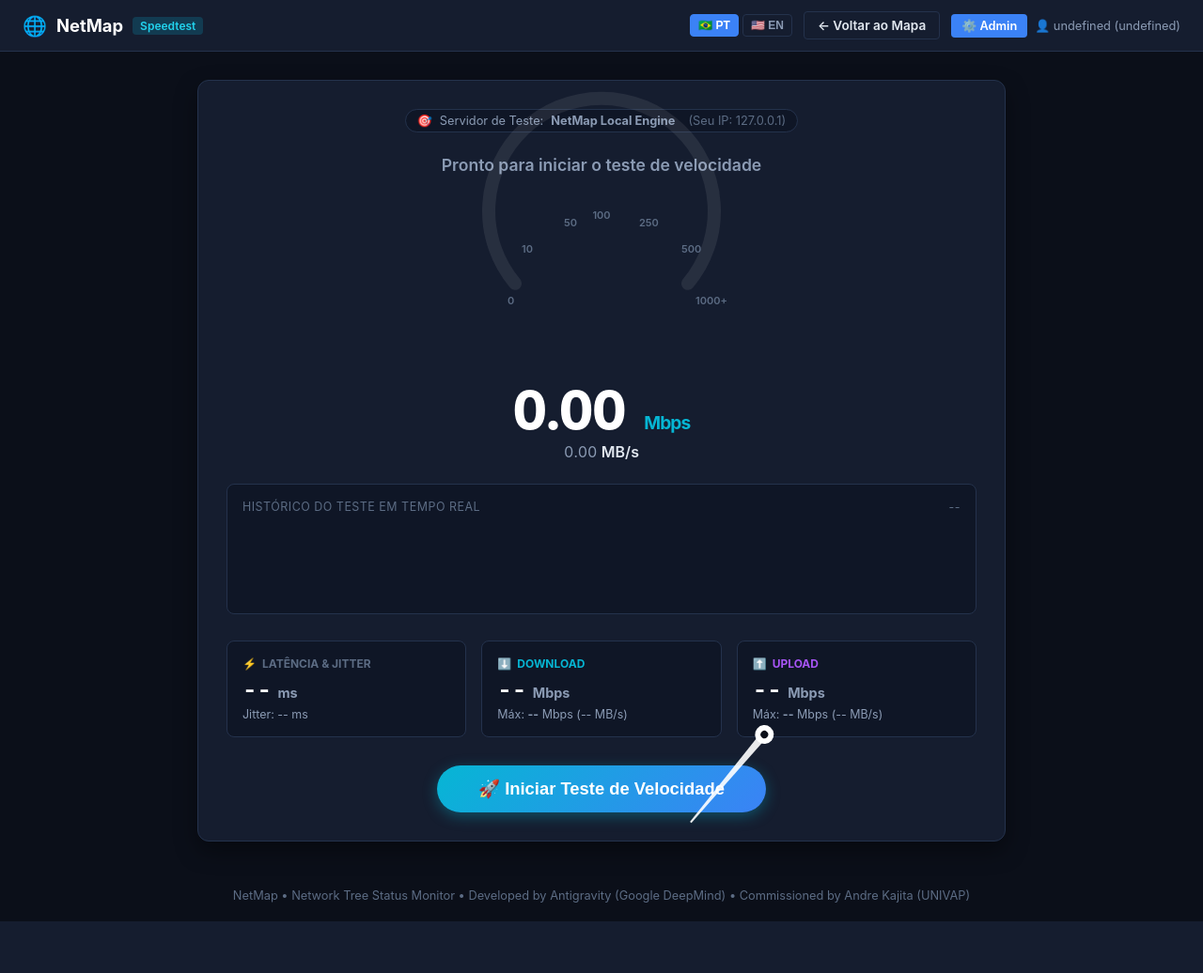
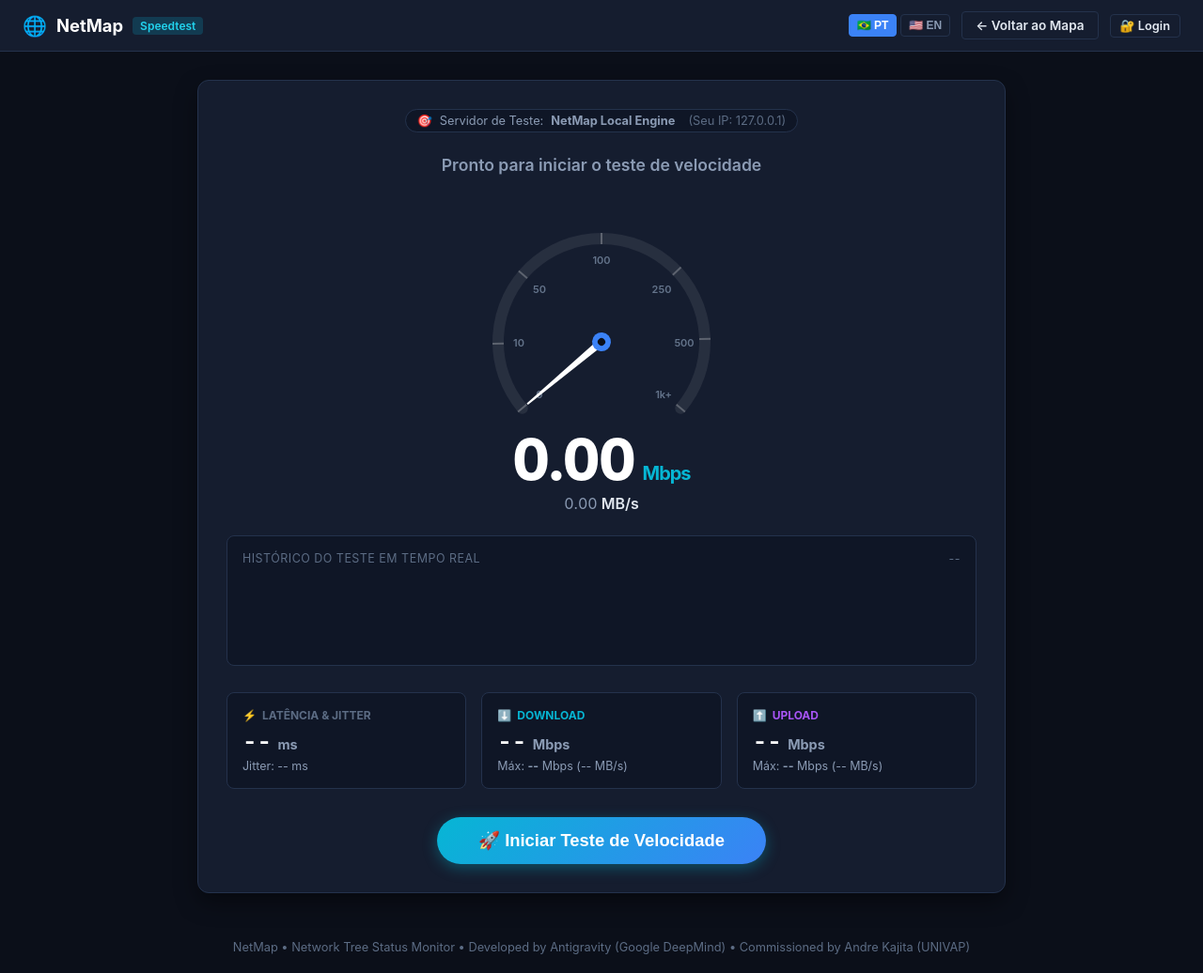
Before and after one commit to SillyNickname/netmap, a FastAPI app: page /speedtest in a window 1280 px wide. Shown: the whole page at 94% size. Before the commit the page ends 981 px from the top, so only its background shows below. Run offline with FastAPI, Linux system fonts and the light colour scheme; data that the repository does not hold is empty; some libraries are stand-ins or nearby versions.

Commit message:
fix(speedtest): fix gauge alignment, needle jumping, user display and db migration
- Rebuild SVG gauge and needle mechanics:
  * Anchor needle pivot at (180, 155) using SVG translate(180, 155) and
    pure rotate(angle) around (0,0), eliminating browser CSS transform-origin
    conflicts that caused wild needle jumping across Chrome and Firefox.
  * Re-calculate arc geometry (260 degree sweep, length 499.2) and align
    all scale tick lines and labels with precise trigonometric placement.
  * Clean up readout container styling with flex baseline alignment to
    prevent overlapping and number misalignment.
- Fix username display on speedtest page:
  * Properly extract user payload from /api/auth/me response, preventing
    "undefined (undefined)" for logged-in users and showing login button
    for visitors.
- Fix database population and placeholder column headers in admin interface:
  * Add automatic table & index migration safeguard in speedtest API endpoints
    (ensure_speedtest_table) guaranteeing speedtest_results table exists.
  * Sanitize numerical payloads before submission with Number.isFinite check.
  * Prevent applyTranslations() from overwriting element HTML with raw
    dictionary keys when a translation key is not found.
  * Bump static script cache-busters to v=1.4.0 across all templates.
  * Add localized role labels and error messages in speedtest results table.

Developed by: Antigravity (Google DeepMind)
Requested and commissioned by: Andre Kajita <kajita@univap.br>

```diff
--- a/static/css/speedtest.css
+++ b/static/css/speedtest.css
@@ -225,49 +225,60 @@ body {
 /* Gauge wrapper */
 .gauge-wrapper {
   position: relative;
-  width: 320px;
-  height: 220px;
-  margin: 0 auto 10px;
+  width: 360px;
+  max-width: 100%;
+  height: 250px;
+  margin: 0 auto;
+  display: flex;
+  align-items: center;
+  justify-content: center;
 }
 
 .gauge-svg {
   width: 100%;
   height: 100%;
-  overflow: visible;
+  display: block;
 }
 
 .gauge-bg-arc {
   fill: none;
   stroke: rgba(255, 255, 255, 0.08);
-  stroke-width: 14;
+  stroke-width: 12;
   stroke-linecap: round;
 }
 
 .gauge-val-arc {
   fill: none;
   stroke: url(#gaugeGradient);
-  stroke-width: 14;
+  stroke-width: 12;
   stroke-linecap: round;
   transition: stroke-dashoffset 0.15s ease-out;
 }
 
 .gauge-needle {
-  transform-origin: 160px 170px;
-  transition: transform 0.15s cubic-bezier(0.2, 0.9, 0.3, 1);
+  /* Rotation pivot is anchored directly via SVG translate(180, 155) */
+  pointer-events: none;
 }
 
 .gauge-center-cap {
-  fill: #fff;
+  fill: #3b82f6;
 }
 
 /* Digital readouts */
 .readout-container {
-  margin-top: -30px;
-  margin-bottom: 24px;
+  display: flex;
+  flex-direction: column;
+  align-items: center;
+  justify-content: center;
+  margin: 0 auto 24px;
+  text-align: center;
 }
 
 .speed-primary {
-  font-size: 3.5rem;
+  display: flex;
+  align-items: baseline;
+  justify-content: center;
+  font-size: 3.8rem;
   font-weight: 800;
   line-height: 1;
   letter-spacing: -1px;
@@ -276,10 +287,10 @@ body {
 }
 
 .speed-unit {
-  font-size: 1.2rem;
+  font-size: 1.25rem;
   color: var(--cyan-color);
   font-weight: 700;
-  margin-left: 6px;
+  margin-left: 8px;
 }
 
 .speed-secondary {
@@ -287,6 +298,10 @@ body {
   font-size: 1rem;
   color: var(--text-muted);
   font-variant-numeric: tabular-nums;
+  display: flex;
+  align-items: center;
+  justify-content: center;
+  gap: 4px;
 }
 
 .speed-secondary strong {
--- a/static/js/i18n.js
+++ b/static/js/i18n.js
@@ -269,7 +269,9 @@ const TRANSLATIONS = {
         "th_st_upload": "Upload (Méd / Máx)",
         "th_st_role": "Tipo de Usuário",
         "th_st_actions": "Ações",
-        "st_no_results": "Nenhum resultado de teste de velocidade encontrado."
+        "st_no_results": "Nenhum resultado de teste de velocidade encontrado.",
+        "role_visitor": "Visitante",
+        "nav_login": "🔐 Entrar"
     },
     "en": {
         // App header
@@ -534,7 +536,9 @@ const TRANSLATIONS = {
         "th_st_upload": "Upload (Avg / Max)",
         "th_st_role": "User Role",
         "th_st_actions": "Actions",
-        "st_no_results": "No speedtest results found."
+        "st_no_results": "No speedtest results found.",
+        "role_visitor": "Visitor",
+        "nav_login": "🔐 Login"
     }
 };
 
@@ -564,6 +568,7 @@ function setLanguage(lang) {
         if (typeof renderHostsTable === "function") renderHostsTable();
         if (typeof renderGroupsTable === "function") renderGroupsTable();
         if (typeof renderUsersTable === "function") renderUsersTable();
+        if (typeof loadSpeedtestResults === "function") loadSpeedtestResults();
     }
 }
 
@@ -571,7 +576,7 @@ function applyTranslations() {
     document.querySelectorAll("[data-i18n]").forEach(el => {
         const key = el.getAttribute("data-i18n");
         const translation = t(key);
-        if (translation) {
+        if (translation && translation !== key) {
             el.innerHTML = translation;
         }
     });
@@ -579,7 +584,7 @@ function applyTranslations() {
     document.querySelectorAll("[data-i18n-title]").forEach(el => {
         const key = el.getAttribute("data-i18n-title");
         const translation = t(key);
-        if (translation) {
+        if (translation && translation !== key) {
             el.setAttribute("title", translation);
         }
     });
@@ -587,7 +592,7 @@ function applyTranslations() {
     document.querySelectorAll("[data-i18n-placeholder]").forEach(el => {
         const key = el.getAttribute("data-i18n-placeholder");
         const translation = t(key);
-        if (translation) {
+        if (translation && translation !== key) {
             el.setAttribute("placeholder", translation);
         }
     });
--- a/static/js/speedtest.js
+++ b/static/js/speedtest.js
@@ -32,30 +32,33 @@ function speedToGauge(mbps) {
     if (mbps <= 0) return { angle: -140, fraction: 0 };
     // Non-linear scale benchmarks:
     // 0 -> -140 deg (frac 0.0)
-    // 10 -> -90 deg (frac 0.18)
-    // 50 -> -40 deg (frac 0.36)
+    // 0 -> -130 deg (frac 0.00)
+    // 10 -> -91 deg (frac 0.15)
+    // 50 -> -49.4 deg (frac 0.31)
     // 100 -> 0 deg (frac 0.50)
-    // 250 -> +45 deg (frac 0.66)
-    // 500 -> +90 deg (frac 0.82)
-    // 1000 -> +140 deg (frac 1.0)
+    // 250 -> +46.8 deg (frac 0.68)
+    // 500 -> +88.4 deg (frac 0.84)
+    // 1000+ -> +130 deg (frac 1.0)
     let frac = 0;
-    if (mbps <= 10) {
-        frac = (mbps / 10) * 0.18;
+    if (mbps <= 0) {
+        frac = 0;
+    } else if (mbps <= 10) {
+        frac = (mbps / 10) * 0.15;
     } else if (mbps <= 50) {
-        frac = 0.18 + ((mbps - 10) / 40) * 0.18;
+        frac = 0.15 + ((mbps - 10) / 40) * 0.16;
     } else if (mbps <= 100) {
-        frac = 0.36 + ((mbps - 50) / 50) * 0.14;
+        frac = 0.31 + ((mbps - 50) / 50) * 0.19;
     } else if (mbps <= 250) {
-        frac = 0.50 + ((mbps - 100) / 150) * 0.16;
+        frac = 0.50 + ((mbps - 100) / 150) * 0.18;
     } else if (mbps <= 500) {
-        frac = 0.66 + ((mbps - 250) / 250) * 0.16;
+        frac = 0.68 + ((mbps - 250) / 250) * 0.16;
     } else if (mbps <= 1000) {
-        frac = 0.82 + ((mbps - 500) / 500) * 0.18;
+        frac = 0.84 + ((mbps - 500) / 500) * 0.16;
     } else {
         frac = 1.0;
     }
     frac = Math.min(1.0, Math.max(0.0, frac));
-    const angle = -140 + frac * 280;
+    const angle = -130 + frac * 260;
     return { angle, fraction: frac };
 }
 
@@ -73,11 +76,10 @@ function updateGauge(mbps) {
 
     const { angle, fraction } = speedToGauge(safeMbps);
     if (needleEl) {
-        needleEl.setAttribute("transform", `rotate(${angle.toFixed(1)} 160 170)`);
+        needleEl.setAttribute("transform", `translate(180, 155) rotate(${angle.toFixed(1)})`);
     }
     if (arcEl) {
-        // Total dasharray ~ 586.4
-        const totalLen = 586.4;
+        const totalLen = 499.2;
         const offset = totalLen * (1 - fraction);
         arcEl.style.strokeDashoffset = offset.toFixed(1);
     }
@@ -423,21 +425,29 @@ async function startSpeedTest() {
         // Step 4: Submit Results to NetMap server
         setPhaseTitle(t("st_phase_saving", "Salvando resultados..."), false);
         try {
+            const pingVal = Number.isFinite(ping) ? parseFloat(ping.toFixed(1)) : 0.0;
+            const jitterVal = Number.isFinite(jitter) ? parseFloat(jitter.toFixed(1)) : 0.0;
+            const dlMaxVal = Number.isFinite(dlMax) ? parseFloat(dlMax.toFixed(2)) : 0.0;
+            const dlAvgVal = Number.isFinite(dlAvg) ? parseFloat(dlAvg.toFixed(2)) : 0.0;
+            const ulMaxVal = Number.isFinite(ulMax) ? parseFloat(ulMax.toFixed(2)) : 0.0;
+            const ulAvgVal = Number.isFinite(ulAvg) ? parseFloat(ulAvg.toFixed(2)) : 0.0;
+
             const saveResp = await fetch(`${APP_BASE}/api/speedtest/results`, {
                 method: "POST",
                 headers: { "Content-Type": "application/json" },
                 body: JSON.stringify({
-                    ping_ms: parseFloat(ping.toFixed(1)),
-                    jitter_ms: parseFloat(jitter.toFixed(1)),
-                    download_max_mbps: parseFloat(dlMax.toFixed(2)),
-                    download_avg_mbps: parseFloat(dlAvg.toFixed(2)),
-                    upload_max_mbps: parseFloat(ulMax.toFixed(2)),
-                    upload_avg_mbps: parseFloat(ulAvg.toFixed(2))
+                    ping_ms: pingVal,
+                    jitter_ms: jitterVal,
+                    download_max_mbps: dlMaxVal,
+                    download_avg_mbps: dlAvgVal,
+                    upload_max_mbps: ulMaxVal,
+                    upload_avg_mbps: ulAvgVal
                 })
             });
 
             if (saveResp.ok) {
                 const resData = await saveResp.json();
+                console.log("Speedtest result saved successfully, ID:", resData.id);
                 if (resData.role === "visitor" && speedtestConfig.visitor_cooldown_hours > 0) {
                     speedtestConfig.cooldown_remaining_seconds = speedtestConfig.visitor_cooldown_hours * 3600;
                     speedtestConfig.can_test = false;
@@ -446,6 +456,9 @@ async function startSpeedTest() {
             } else if (saveResp.status === 429) {
                 const errData = await saveResp.json();
                 console.warn("Cooldown enforced on save:", errData);
+            } else {
+                const errTxt = await saveResp.text();
+                console.error("Failed to save speedtest results:", saveResp.status, errTxt);
             }
         } catch (saveErr) {
             console.error("Failed to persist speedtest results:", saveErr);
@@ -462,6 +475,15 @@ async function startSpeedTest() {
             btn.disabled = false;
         }
     }
+}
+
+function escapeHtml(text) {
+    if (!text) return "";
+    return String(text)
+        .replace(/&/g, "&amp;")
+        .replace(/</g, "&lt;")
+        .replace(/>/g, "&gt;")
+        .replace(/"/g, "&quot;");
 }
 
 // Initial configuration loader
@@ -497,11 +519,19 @@ async function initSpeedtest() {
         const authResp = await fetch(`${APP_BASE}/api/auth/me`, { cache: "no-store" });
         const slot = document.getElementById("nav-auth-slot");
         if (authResp.ok && slot) {
-            const u = await authResp.json();
-            slot.innerHTML = `
-                <a href="${APP_BASE}/admin" class="btn btn-primary" style="padding: 4px 10px; font-size: 0.8rem;">⚙️ Admin</a>
-                <span style="font-size: 0.8rem; color: var(--text-muted);">👤 ${u.username} (${u.role})</span>
-            `;
+            const authData = await authResp.json();
+            if (authData.authenticated && authData.user) {
+                const u = authData.user;
+                const roleLabel = u.role === "admin" ? "Admin" : (u.role === "operator" ? (currentLang === "en" ? "Operator" : "Operador") : u.role);
+                slot.innerHTML = `
+                    <a href="${APP_BASE}/admin" class="btn btn-primary" style="padding: 4px 10px; font-size: 0.8rem;">⚙️ Admin</a>
+                    <span style="font-size: 0.8rem; color: var(--text-muted); display: inline-flex; align-items: center; gap: 4px;">👤 <strong>${escapeHtml(u.username)}</strong> (${escapeHtml(roleLabel)})</span>
+                `;
+            } else {
+                slot.innerHTML = `
+                    <a href="${APP_BASE}/admin" class="btn btn-outline" style="padding: 4px 10px; font-size: 0.8rem;">🔐 Login</a>
+                `;
+            }
         }
     } catch (_) {}
 }
--- a/templates/index.html
+++ b/templates/index.html
@@ -158,7 +158,7 @@
     <!-- Toast Notification Container -->
     <div id="toast-container" class="toast-container"></div>
 
-    <script src="{{ base_path }}/static/js/i18n.js?v=1.2.2"></script>
-    <script src="{{ base_path }}/static/js/app.js?v=1.2.2"></script>
+    <script src="{{ base_path }}/static/js/i18n.js?v=1.4.0"></script>
+    <script src="{{ base_path }}/static/js/app.js?v=1.4.0"></script>
 </body>
 </html>
--- a/templates/speedtest.html
+++ b/templates/speedtest.html
@@ -69,7 +69,7 @@
 
             <!-- Gauge -->
             <div class="gauge-wrapper">
-                <svg class="gauge-svg" viewBox="0 0 320 220">
+                <svg class="gauge-svg" viewBox="0 0 360 250">
                     <defs>
                         <linearGradient id="gaugeGradient" x1="0%" y1="0%" x2="100%" y2="0%">
                             <stop offset="0%" stop-color="#06b6d4" />
@@ -77,26 +77,47 @@
                             <stop offset="100%" stop-color="#a855f7" />
                         </linearGradient>
                     </defs>
-                    <!-- Background Arc: radius=120, center=(160, 170), from -140 deg to +140 deg -->
-                    <!-- Path length ~ 586.4 -->
-                    <path class="gauge-bg-arc" d="M 68.08 92.86 A 120 120 0 1 1 251.92 92.86" />
+                    <!-- Background Arc: radius=110, center=(180, 155), from -130 deg to +130 deg, length ~ 499.2 -->
+                    <path class="gauge-bg-arc" d="M 95.74 225.71 A 110 110 0 1 1 264.26 225.71" />
                     <!-- Value Arc -->
-                    <path id="gauge-val-arc" class="gauge-val-arc" d="M 68.08 92.86 A 120 120 0 1 1 251.92 92.86"
-                          stroke-dasharray="586.4" stroke-dashoffset="586.4" />
-                    <!-- Needle -->
-                    <g id="gauge-needle" class="gauge-needle" transform="rotate(-140 160 170)">
-                        <polygon points="156,170 164,170 161,48 159,48" fill="#ffffff" opacity="0.9" />
-                        <circle cx="160" cy="170" r="10" class="gauge-center-cap" />
-                        <circle cx="160" cy="170" r="4" fill="#0b0f19" />
+                    <path id="gauge-val-arc" class="gauge-val-arc" d="M 95.74 225.71 A 110 110 0 1 1 264.26 225.71"
+                          stroke-dasharray="499.2" stroke-dashoffset="499.2" />
+
+                    <!-- Ticks & Scale labels -->
+                    <!-- 0 Mbps (-130 deg) -->
+                    <line x1="100.3" y1="221.8" x2="91.1" y2="229.6" stroke="rgba(255,255,255,0.25)" stroke-width="2" />
+                    <text x="114" y="215" text-anchor="middle" font-size="11" fill="#64748b" font-weight="600">0</text>
+
+                    <!-- 10 Mbps (-91 deg) -->
+                    <line x1="76.0" y1="156.8" x2="64.0" y2="157.0" stroke="rgba(255,255,255,0.25)" stroke-width="2" />
+                    <text x="92" y="160" text-anchor="middle" font-size="11" fill="#64748b" font-weight="600">10</text>
+
+                    <!-- 50 Mbps (-49.4 deg) -->
+                    <line x1="101.0" y1="87.3" x2="91.9" y2="79.5" stroke="rgba(255,255,255,0.25)" stroke-width="2" />
+                    <text x="114" y="103" text-anchor="middle" font-size="11" fill="#64748b" font-weight="600">50</text>
+
+                    <!-- 100 Mbps (0 deg) -->
+                    <line x1="180.0" y1="51.0" x2="180.0" y2="39.0" stroke="rgba(255,255,255,0.25)" stroke-width="2" />
+                    <text x="180" y="72" text-anchor="middle" font-size="11" fill="#64748b" font-weight="600">100</text>
+
+                    <!-- 250 Mbps (46.8 deg) -->
+                    <line x1="255.8" y1="83.8" x2="264.6" y2="75.6" stroke="rgba(255,255,255,0.25)" stroke-width="2" />
+                    <text x="244" y="103" text-anchor="middle" font-size="11" fill="#64748b" font-weight="600">250</text>
+
+                    <!-- 500 Mbps (88.4 deg) -->
+                    <line x1="284.0" y1="152.1" x2="296.0" y2="151.8" stroke="rgba(255,255,255,0.25)" stroke-width="2" />
+                    <text x="268" y="160" text-anchor="middle" font-size="11" fill="#64748b" font-weight="600">500</text>
+
+                    <!-- 1000+ Mbps (130 deg) -->
+                    <line x1="259.7" y1="221.8" x2="268.9" y2="229.6" stroke="rgba(255,255,255,0.25)" stroke-width="2" />
+                    <text x="246" y="215" text-anchor="middle" font-size="11" fill="#64748b" font-weight="600">1k+</text>
+
+                    <!-- Needle anchored at (180, 155), pointing -103px up -->
+                    <g id="gauge-needle" class="gauge-needle" transform="translate(180, 155) rotate(-130)">
+                        <polygon points="-4,0 4,0 1,-103 -1,-103" fill="#ffffff" />
+                        <circle cx="0" cy="0" r="10" class="gauge-center-cap" />
+                        <circle cx="0" cy="0" r="4" fill="#0b0f19" />
                     </g>
-                    <!-- Scale ticks labels -->
-                    <text x="60" y="115" font-size="11" fill="#5c6c84" font-weight="600">0</text>
-                    <text x="75" y="60" font-size="11" fill="#5c6c84" font-weight="600">10</text>
-                    <text x="120" y="32" font-size="11" fill="#5c6c84" font-weight="600">50</text>
-                    <text x="160" y="24" font-size="11" fill="#5c6c84" font-weight="600" text-anchor="middle">100</text>
-                    <text x="200" y="32" font-size="11" fill="#5c6c84" font-weight="600">250</text>
-                    <text x="245" y="60" font-size="11" fill="#5c6c84" font-weight="600">500</text>
-                    <text x="260" y="115" font-size="11" fill="#5c6c84" font-weight="600">1000+</text>
                 </svg>
             </div>
 
@@ -177,7 +198,7 @@
         <p>NetMap &bull; Network Tree Status Monitor &bull; Developed by Antigravity (Google DeepMind) &bull; Commissioned by Andre Kajita (UNIVAP)</p>
     </footer>
 
-    <script src="{{ base_path }}/static/js/i18n.js?v=1.3.0"></script>
-    <script src="{{ base_path }}/static/js/speedtest.js?v=1.1.0"></script>
+    <script src="{{ base_path }}/static/js/i18n.js?v=1.4.0"></script>
+    <script src="{{ base_path }}/static/js/speedtest.js?v=1.4.0"></script>
 </body>
 </html>
```
Also changed, not shown: netmap/api/speedtest.py (+40 -9 lines), static/js/admin.js (+6 -6 lines), templates/admin.html (+9 -9 lines).
